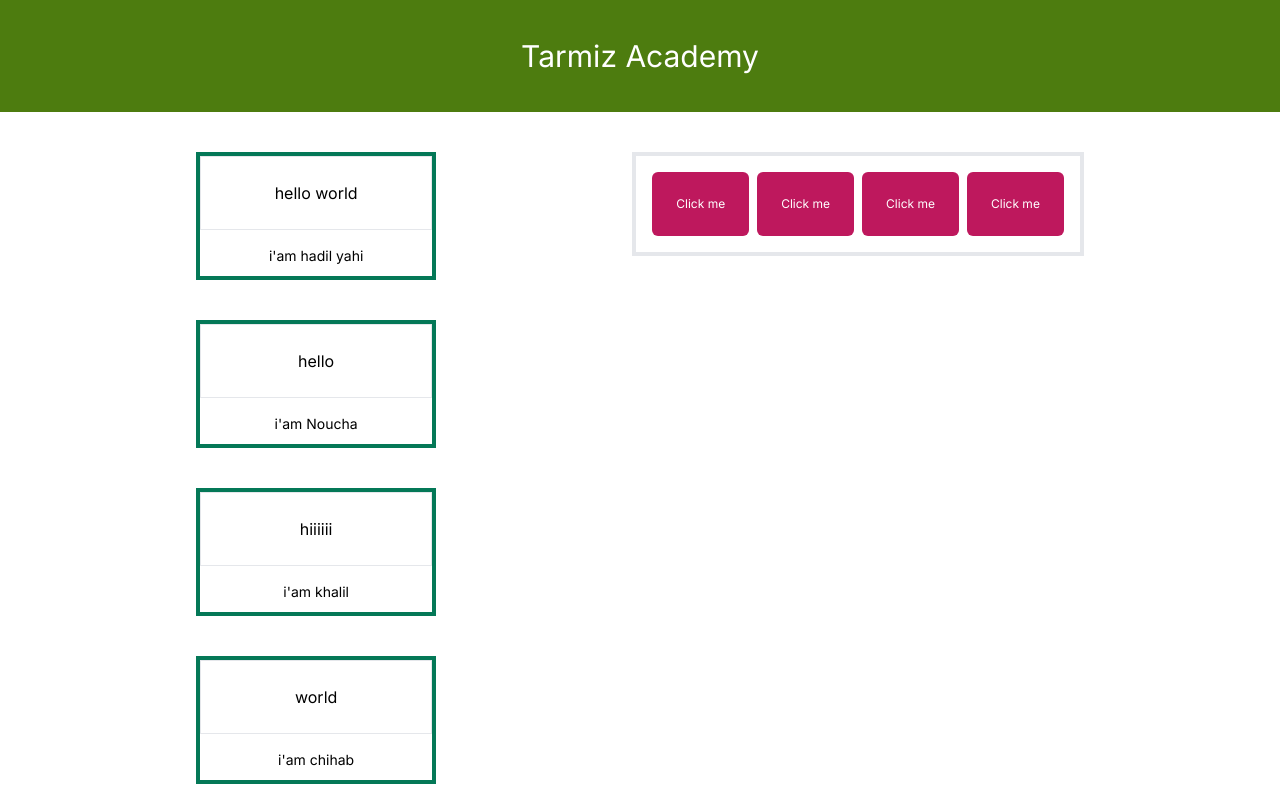
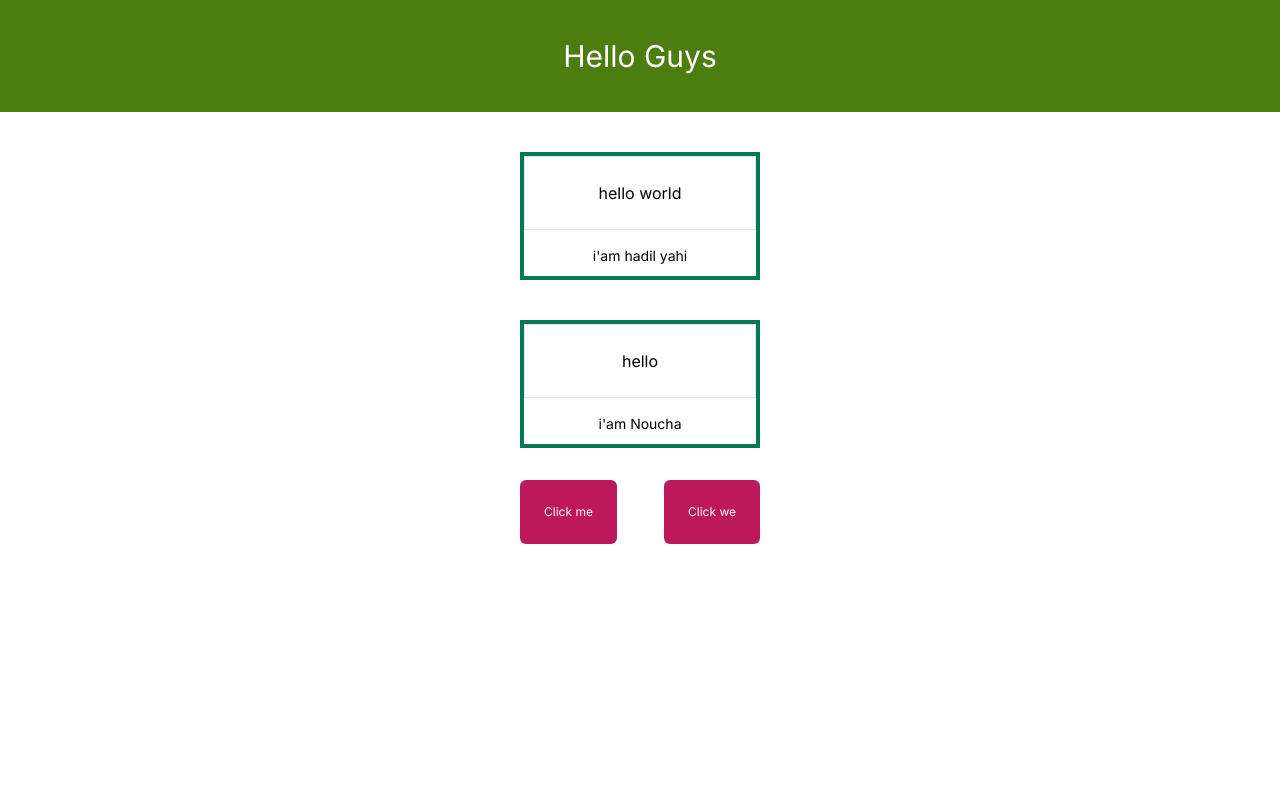
Before and after one commit to hadilyahi/learning, a Next.js app: page / in a window 1280 px wide. Built offline with nearby package versions, Linux system fonts and the light colour scheme.

Commit message:
test api is work

```diff
--- /dev/null
+++ b/app/component/Button.tsx
@@ -0,0 +1,45 @@
+"use client"
+import axios from "axios";
+import { useState } from "react";
+
+interface ButtonProps {
+  title: string;
+}
+
+function Button(props: ButtonProps) {
+  const [quote, setQuote] = useState<{ content: string; author: string } | null>(null);
+
+  const getQuote = () => {
+    axios
+      .get("https://api.quotable.io/random")
+      .then((res) => {
+        setQuote(res.data);
+      })
+      .catch((err) => {
+        console.log(err);
+      });
+  };
+
+  return (
+    <>
+      {props.title ? (
+        <div className="flex-col">
+          <button
+            onClick={getQuote}
+            className="bg-pink-700 rounded-md text-white text-xs p-6 hover:bg-pink-400"
+          >
+            {props.title}
+          </button>
+          {quote && (
+            <div className="flex ">
+              <p>{quote.content}</p>
+              <p>— {quote.author}</p>
+            </div>
+          )}
+        </div>
+      ) : null}
+    </>
+  );
+}
+
+export default Button;
--- a/app/componentchall1/Head.tsx
+++ b/app/component/Head.tsx
@@ -1,7 +1,7 @@
 function Header(){
     return(
         <div className="flex justify-center items-center h-28 bg-lime-700">
-            <h1 className="text-3xl text-white">Tarmiz Academy</h1>
+            <h1 className="text-3xl text-white">Hello Guys</h1>
         </div>
     )
 }
--- a/app/componentchall1/Section.tsx
+++ b/app/component/Section.tsx
@@ -2,7 +2,6 @@ function Section(props:any){
     return(
         <div className="border-emerald-700 w-60 border-4 flex flex-col  mt-10 h-32 ">
             <h1 className="flex justify-center border p-6 items-center">{props.Text}</h1>
-
             <p className="flex justify-center mt-4  text-sm items-center">{props.content}</p>
         </div>
     )
--- a/app/componentchall1/Button.tsx
+++ /dev/null
@@ -1,15 +0,0 @@
-function Button(props:any){
-
-
-
-    return(
-        <>
-        {props.title==null || props.title==""? null :
-        <div>
-            <button className="bg-pink-700 rounded-md text-white text-xs p-6 hover:bg-pink-400 ">{props.title}</button>
-
-        </div>}
-        </>
-    )
-}
-export default Button;
--- a/app/componentchall1/Div.tsx
+++ /dev/null
@@ -1,25 +0,0 @@
-import { title } from "process";
-import Button from "./Button";
-
-const buttonTitles = [
-   { id:1, title: "Click me"},
-   { id:2, title: "Click me" },
-   { id:3, title: "Click me"},
-   { id:4, title: "Click me"},
-];
-function Div()
-{
-
-    return(
-        <div className="flex gap-2 border-4 mt-10 p-4 ">
-
-            {buttonTitles.map((button) => (
-                <Button key={button.id} title={button.title} />
-            ))}
-
-
-
-        </div>
-    )
-}
-export default Div;
--- a/app/page.tsx
+++ b/app/page.tsx
@@ -1,35 +1,38 @@
 
 import Image from "next/image";
-import Head from "./componentchall1/Head";
-import Section from "./componentchall1/Section";
-
-import Div from "./componentchall1/Div";
+import Head from "./component/Head";
+import Section from "./component/Section";
+import Button from "./component/Button";
+import axios from 'axios'
 const section= [
   {id:1,Text:"hello world" ,content:"i'am hadil yahi"},
   {id:2,Text:"hello" ,content:"i'am Noucha"},
-  {id:3,Text:"hiiiiii" ,content:"i'am khalil"},
-  {id:4,Text:" world" ,content:"i'am chihab"},
 ]
-
-export default function Home() {
+const buttonTitles = [
+  { id:1, title: "Click me"},
+  { id:2, title: "Click we" },
+];
+ function Home() {
 
   return (
     <>
 
        <Head/>
-      <div className="flex justify-evenly">
+      <div className="flex justify-center ">
         <div>
          {section.map((preperis) =>(
 
             <Section key={preperis.id} Text={preperis.Text} content={preperis.content}/>
          ))}
-
-        </div>
-        <div>
-          <Div/>
+         <div className="flex justify-between mt-8">
+              {buttonTitles.map((button) => (
+                <Button key={button.id} title={button.title} />
+            ))}
+         </div>
         </div>
       </div>
 
     </>
   );
 }
+export default Home ;
```
Also changed, not shown: package.json (+6 -5 lines), 1 other file (tests, documents, lock files or other folders).
